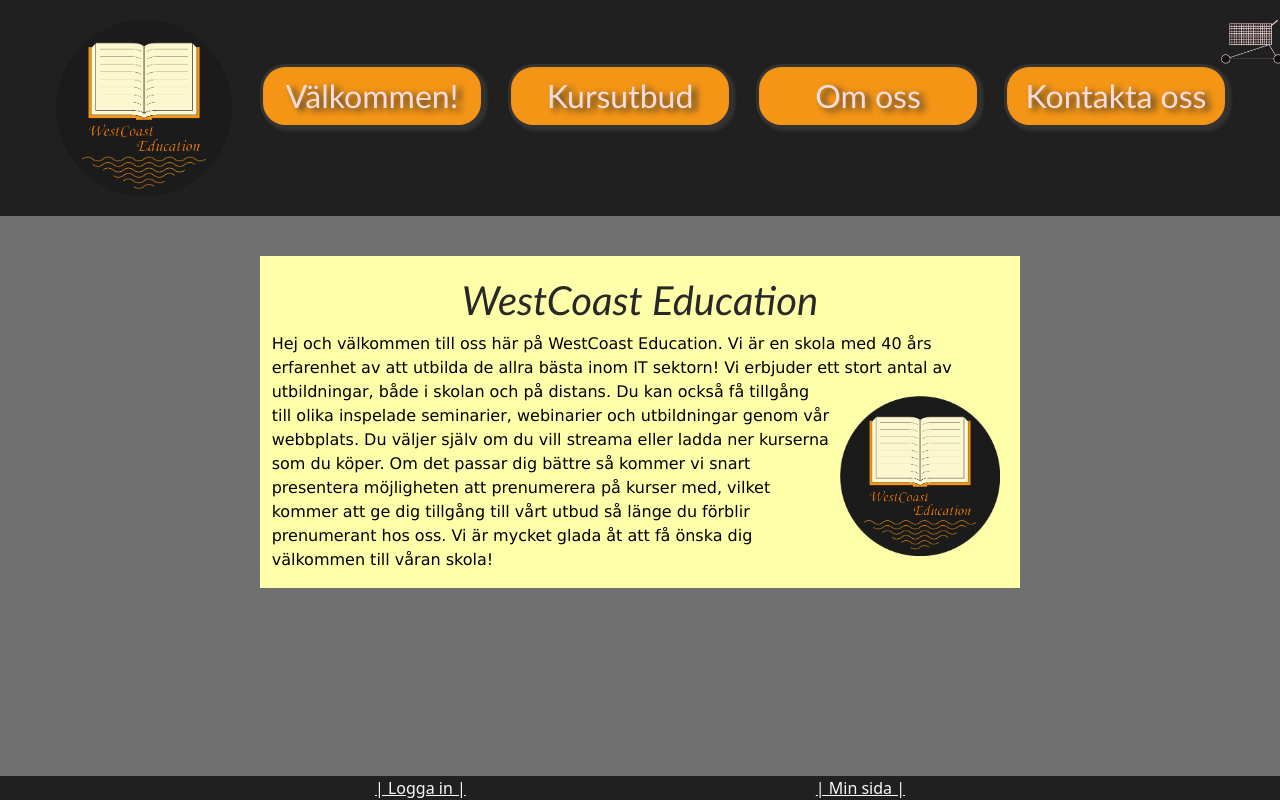
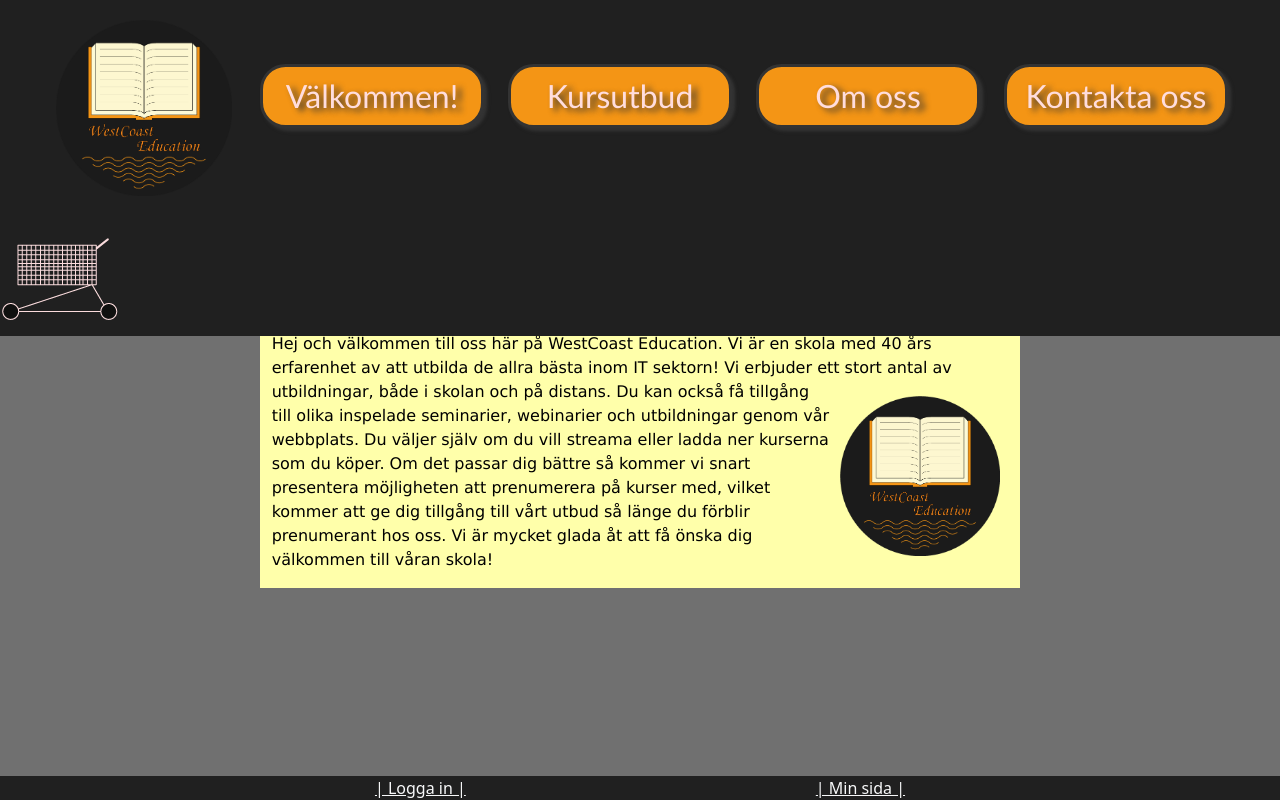
Before and after one commit to UnintelligentFool/Labb-1-Webbsida, a plain HTML site: page index.html in a window 1280 px wide. Drawn offline with nearby package versions, Linux system fonts and the light colour scheme.

Commit message:
reveal shopping cart please

```diff
--- a/styles/CSS.css
+++ b/styles/CSS.css
@@ -43,10 +43,12 @@ ul.checkboxesUl {
 
 img.shoppingCart {
 
-    position: absolute;
+    /* position: absolute;
     top: 0.5em;
     right: 0.5em;
-    width: 4em;
+    width: 4em; */
+
+
 
 }
 
```
